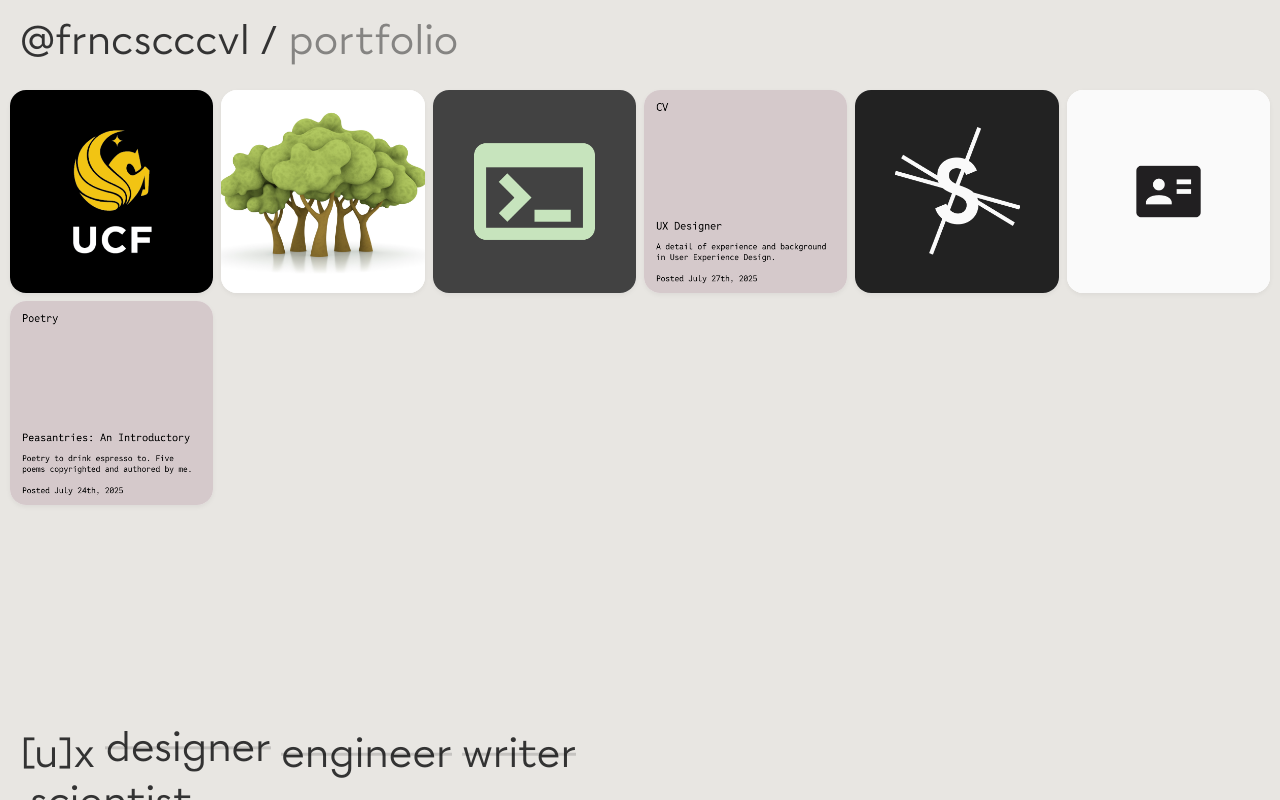
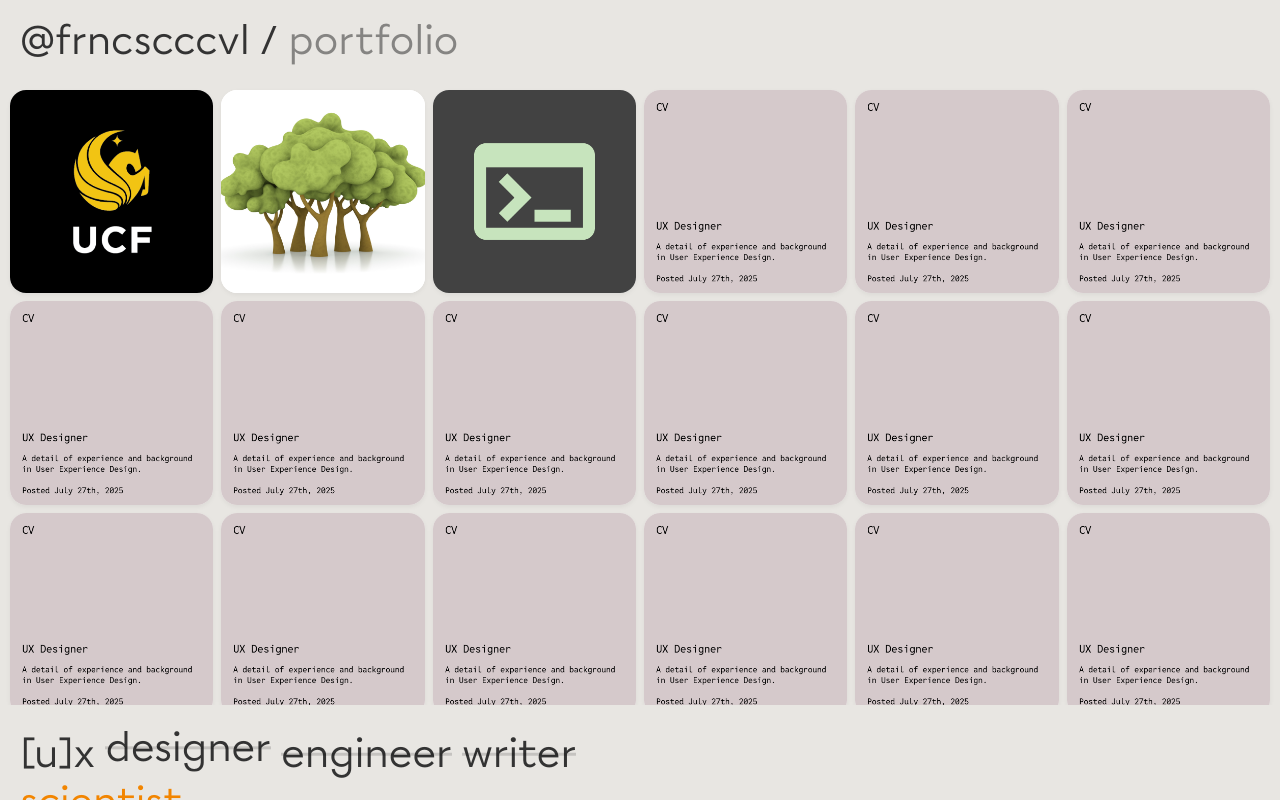
Before and after one commit to frncscccvl/portfolio-react, a React (Create React App) app: page / in a window 1280 px wide. Built offline with nearby package versions, Linux system fonts and the light colour scheme.

Commit message:
add 'view-all-projects tab functionality

```diff
--- a/src/App.js
+++ b/src/App.js
@@ -31,7 +31,7 @@ const allProjectsData = {
     { id: 'd2', title: '(blur-ATE)', image: designProject2Img, shortDesc: 'A brief description of design project 2.', headerImage: designProject2Header },
     { id: 'd3', title: 'Terminal Widgets', image: designProject3Img, shortDesc: 'A brief description of design project 3.', headerImage: designProject3Header },
     { id: 'd4', title: 'CV', image: designCVimg, headerImage: designCvHeader },
-    /*{ id: 'd5', title: 'CV', image: designCVimg, headerImage: designCvHeader },
+    { id: 'd5', title: 'CV', image: designCVimg, headerImage: designCvHeader },
     { id: 'd6', title: 'CV', image: designCVimg, headerImage: designCvHeader },
     { id: 'd7', title: 'CV', image: designCVimg, headerImage: designCvHeader },
     { id: 'd8', title: 'CV', image: designCVimg, headerImage: designCvHeader },
@@ -44,7 +44,7 @@ const allProjectsData = {
     { id: 'd15', title: 'CV', image: designCVimg, headerImage: designCvHeader },
     { id: 'd16', title: 'CV', image: designCVimg, headerImage: designCvHeader },
     { id: 'd17', title: 'CV', image: designCVimg, headerImage: designCvHeader },
-    { id: 'd18', title: 'CV', image: designCVimg, headerImage: designCvHeader },*/
+    { id: 'd18', title: 'CV', image: designCVimg, headerImage: designCvHeader },
   ],
   engineer: [
     { id: 'e1', title: 'Fliffstar', image: engineeringProject1Img, shortDesc: 'A sportsbetting parlay ponderer.', headerImage: engineeringProject1Header },
--- a/src/components/Footer.js
+++ b/src/components/Footer.js
@@ -74,7 +74,13 @@ const Footer = ({ onTabClick, activeTab }) => {
         >
           writer
         </span></div>
-        &nbsp;scientist
+        &nbsp;
+        <span
+          className={`clickable-word ${activeTab === null ? 'active' : ''}`}
+          onClick={() => handleInternalTabClick(null)}
+        >
+          scientist
+        </span>
       </p>
     </div>
   );
```
